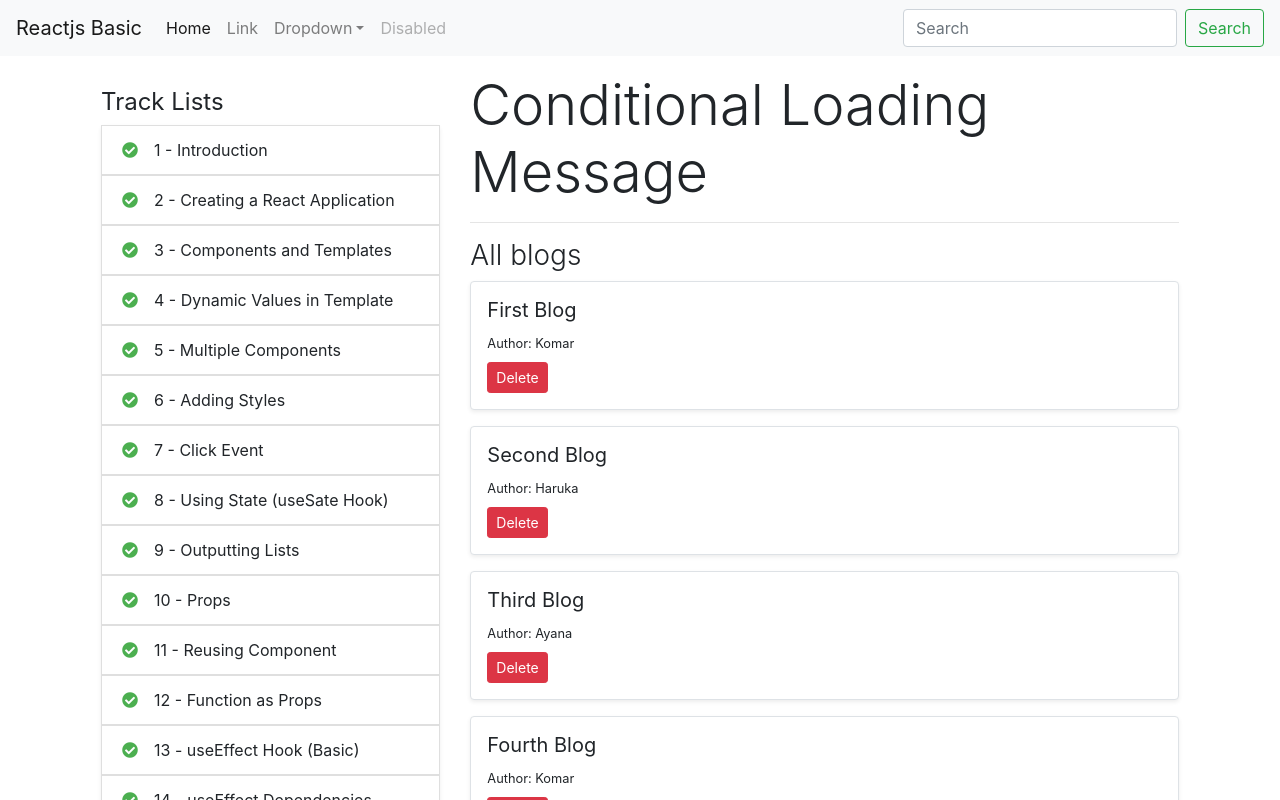
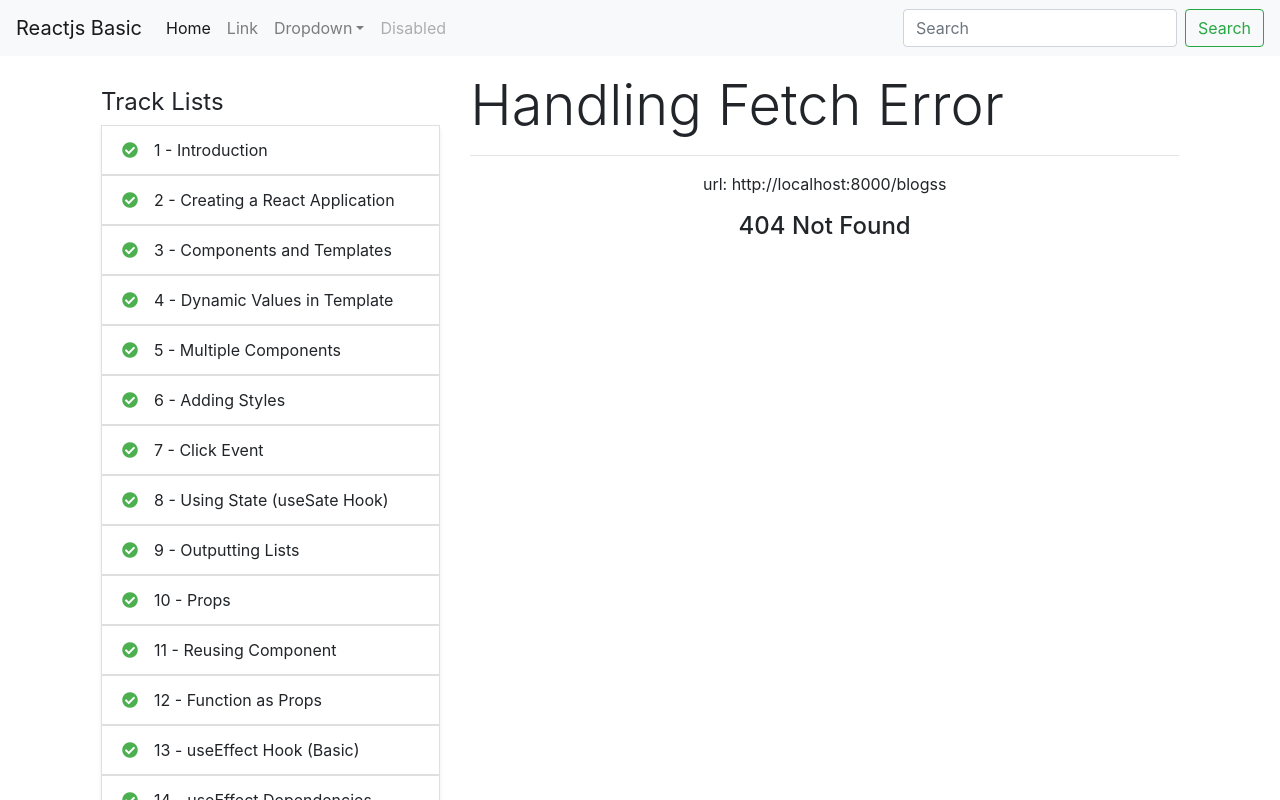
Before and after one commit to komarapc/reactjs-basic, a React (Create React App) app: page / in a window 1280 px wide. Shown: the top 800 px of the page. Built offline with nearby package versions, Linux system fonts and the light colour scheme; no server answers; data requests are answered from the project's data file.

Commit message:
handling fetch err

```diff
--- a/src/data/track-list.ts
+++ b/src/data/track-list.ts
@@ -82,7 +82,7 @@ const track_lists: { id: number; track_name: string; is_done: boolean }[] = [
   {
     id: 17,
     track_name: "Conditional Loading Message",
-    is_done: false,
+    is_done: true,
   },
   {
     id: 18,
--- a/src/home.tsx
+++ b/src/home.tsx
@@ -5,7 +5,7 @@ import Sidebar from "./components/sidebar";
 import track_lists from "./data/track-list";
 
 const Home = () => {
-  const current_track_list: number = 17;
+  const current_track_list: number = 18;
   const tracks = track_lists.filter((track) => track.id === current_track_list);
   const title: string = tracks[0].track_name;
   return (
--- /dev/null
+++ b/src/pages/errors/error-404.tsx
@@ -0,0 +1,14 @@
+const Error404 = (props: any) => {
+  return (
+    <div>
+      <div className="text-center">
+        <p>url: {props.url}</p>
+        <h4>
+          {props.error_status} {props.error_message}
+        </h4>
+      </div>
+    </div>
+  );
+};
+
+export default Error404;
--- a/src/pages/main.tsx
+++ b/src/pages/main.tsx
@@ -1,20 +1,37 @@
 import { useEffect, useState } from "react";
 
 import Blog from "./blog";
+import Error404 from "./errors/error-404";
 
 const MainPage = (props: any) => {
   const [blogs, setBlogs] = useState<any[]>([]);
   const [isLoading, setIsLoading] = useState<boolean>(true);
+  const [hasError, setHasError] = useState<boolean>(false);
+  const [errorStatus, setErrorStatus] = useState<number>();
+  const [errorMsg, setErrorMsg] = useState<string>();
+
+  const url: string = "http://localhost:8000/blogss";
 
   useEffect(() => {
     setTimeout(() => {
-      fetch("http://localhost:8000/blogs")
+      // http://localhost:8000/blogs
+      fetch(url)
         .then((res) => {
+          console.log(res);
+          if (!res.ok) {
+            setHasError(true);
+            setErrorStatus(res.status);
+            setErrorMsg(res.statusText);
+            throw Error(errorMsg);
+          }
           return res.json();
         })
         .then((data) => {
           setBlogs(data);
           setIsLoading(false);
+        })
+        .catch((e) => {
+          console.log(e.message);
         });
     }, 1000);
   }, []);
@@ -29,9 +46,19 @@ const MainPage = (props: any) => {
       <h4 className="display-4">{props.title}</h4>
       {/* <h1 className="font-weight-normal">&gt;Blog Components</h1> */}
       <hr />
-      {isLoading ? (
+      {isLoading
+        ? [
+            hasError ? (
+              <Error404
+                url={url}
+                error_status={errorStatus}
+                error_message={errorMsg}
+              />
+            ) : (
               "Loading..."
-      ) : (
+            ),
+          ]
+        : [
             <div>
               <Blog
                 blogs={blogs}
@@ -54,8 +81,8 @@ const MainPage = (props: any) => {
                 blogs={blogs.filter((blog: any) => blog.author === "Haruka")}
                 is_button_delete={false}
               />
-        </div>
-      )}
+            </div>,
+          ]}
     </div>
   );
 };
```
Lines whose indentation alone changed are shown as unchanged.
